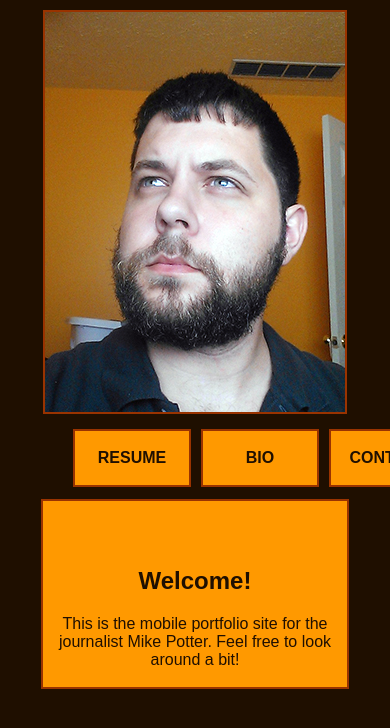
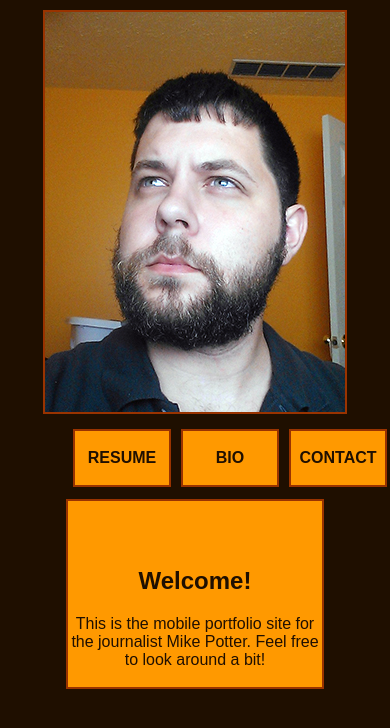
Before and after one commit to mpotter28/MikePotteProjectOne, a plain HTML site: page index.html in a window 390 px wide. Shown: the top 728 px of the page. Drawn offline with Linux system fonts and the light colour scheme.

Commit message:
mobile_usability_improvement
works better with a mobile screen

```diff
--- a/ProjectOne.css
+++ b/ProjectOne.css
@@ -156,7 +156,7 @@ left: 60px;
 
 #resume {
     background-color: #FF9900;
-    width:100px;
+    width:80px;
     padding:2px;
     border:2px solid #993300;
 
@@ -165,7 +165,7 @@ left: 60px;
 
     color: #1F0F00;
     float:left;
-width:110px;
+width:90px;
 height:50px;
 margin:5px;
     }
@@ -176,7 +176,7 @@ margin:5px;
 
 #bio    {
     background-color: #FF9900;
-    width:100px;
+    width:80px;
     padding:2px;
     border:2px solid #993300;
 
@@ -185,7 +185,7 @@ margin:5px;
 
     color: #1F0F00;
     float:left;
-width:110px;
+width:90px;
 height:50px;
 margin:5px;
     }
@@ -196,7 +196,7 @@ margin:5px;
 
 #contact  {
     background-color: #FF9900;
-    width:100px;
+    width:80px;
     padding:2px;
     border:2px solid #993300;
 
@@ -205,7 +205,7 @@ margin:5px;
 
     color: #1F0F00;
     float:left;
-    width:110px;
+    width:90px;
     height:50px;
     margin:5px;
     }
@@ -216,7 +216,7 @@ margin:5px;
 
 #infowindo  {
     background-color: #FF9900;
-    width:300px;
+    width:250px;
     padding:2px;
     border:2px solid #993300;
     margin:5px;
```
